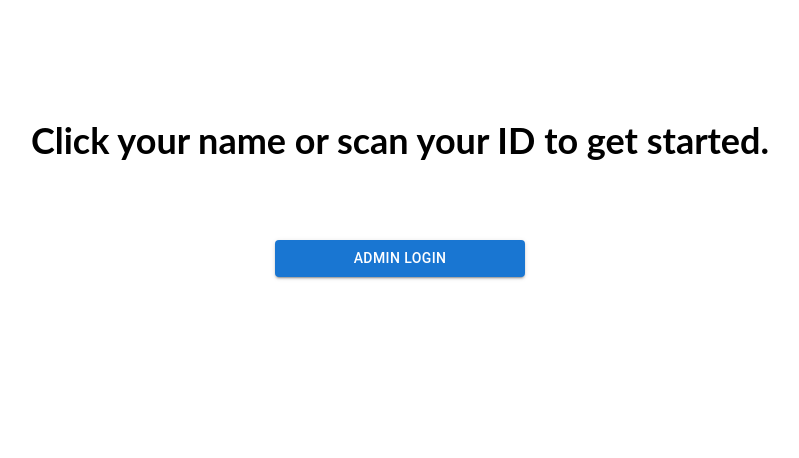
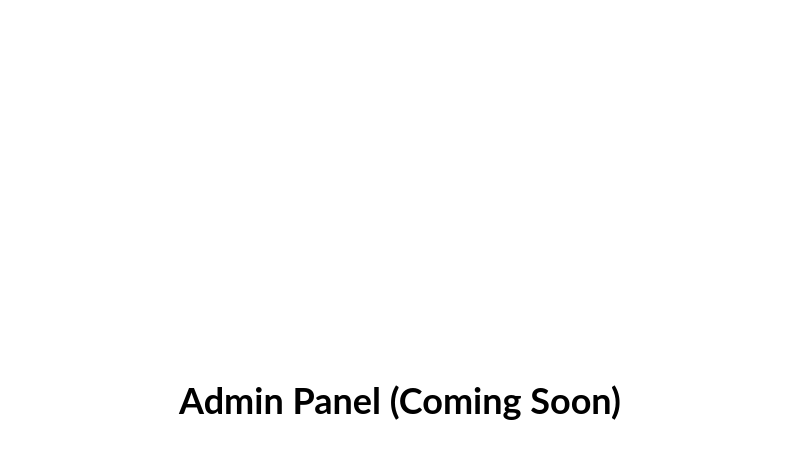
Before and after one commit to techeclecticdesign/Prepaid-POS, a React (Vite) app: page /admin in a window 1280 px wide. Shown: the top 458 px of the page, without its empty margins (240-1039 px from the left). Built offline with nearby package versions, Linux system fonts and the light colour scheme.

Commit message:
feat: added react-router-dom

```diff
--- a/package.json
+++ b/package.json
@@ -27,6 +27,7 @@
     "jsdom": "^26.1.0",
     "react": "^18.3.1",
     "react-dom": "^18.3.1",
+    "react-router-dom": "^7.6.3",
     "vite-tsconfig-paths": "^5.1.4"
   },
   "devDependencies": {
--- a/src/App.tsx
+++ b/src/App.tsx
@@ -1,43 +1,12 @@
-import { useState } from "react";
-import AppButton from "./components/AppButton";
-import StaffLoginDialog from "./components/StaffLoginDialog";
-import { useAuth } from "./AuthProvider";
-import { useOperators } from "./hooks/useOperators";
+import { Routes, Route } from "react-router-dom";
+import HomePage from "./pages/Homepage/Homepage";
+import AdminPage from "./pages/AdminPage/AdminPage";
 
 export default function App() {
-  const operators = useOperators();
-  const { loggedIn, login, logout } = useAuth();
-  const [showLogin, setShowLogin] = useState(false);
-
   return (
-    <main className="min-h-screen flex flex-col items-center justify-start py-10">
-      <h1 className="text-4xl font-bold my-20 text-center">
-        Click your name or scan your ID to get started.
-      </h1>
-      <div>
-        {operators.map((o) => (
-          <AppButton key={o.id} text={o.name} />
-        ))}
-
-        {!loggedIn ? (
-          <AppButton
-            variant="contained"
-            onClick={() => setShowLogin(true)}
-            text="Admin Login"
-          />
-        ) : (
-          <AppButton variant="contained" onClick={logout} text="Log Out" />
-        )}
-      </div>
-
-      <StaffLoginDialog
-        open={showLogin}
-        onClose={() => setShowLogin(false)}
-        onLoginSuccess={async (pw) => {
-          const ok = await login(pw);
-          if (ok) setShowLogin(false);
-        }}
-      />
-    </main>
+    <Routes>
+      <Route path="/" element={<HomePage />} />
+      <Route path="/admin" element={<AdminPage />} />
+    </Routes>
   );
 }
--- a/src/components/AppButton.tsx
+++ b/src/components/AppButton.tsx
@@ -4,6 +4,7 @@ interface AppButtonProps extends ButtonProps {
   text: string;
 }
 
+// A button with custom defaults and which takes its inner text as a prop
 export default function AppButton({
   variant = "outlined",
   color = "primary",
--- a/src/main.tsx
+++ b/src/main.tsx
@@ -1,13 +1,16 @@
 import "./tailwind.css";
 import React from "react";
 import ReactDOM from "react-dom/client";
+import { BrowserRouter } from "react-router-dom";
 import App from "./App";
 import { AuthProvider } from "./AuthProvider";
 
 ReactDOM.createRoot(document.getElementById("root") as HTMLElement).render(
   <React.StrictMode>
     <AuthProvider>
-      <App />
+      <BrowserRouter>
+        <App />
+      </BrowserRouter>
     </AuthProvider>
   </React.StrictMode>,
 );
--- /dev/null
+++ b/src/pages/AdminPage/AdminPage.tsx
@@ -0,0 +1,7 @@
+export default function AdminPage() {
+  return (
+    <main className="min-h-screen flex items-center justify-center">
+      <h1 className="text-4xl font-bold">Admin Panel (Coming Soon)</h1>
+    </main>
+  );
+}
--- /dev/null
+++ b/src/pages/Homepage/Homepage.tsx
@@ -0,0 +1,48 @@
+import { useState } from "react";
+import { useNavigate } from "react-router-dom";
+import AppButton from "../../components/AppButton";
+import StaffLoginDialog from "./components/StaffLoginDialog";
+import { useAuth } from "../../AuthProvider";
+import { useOperators } from "./hooks/useOperators";
+
+export default function App() {
+  const operators = useOperators();
+  const { loggedIn, login, logout } = useAuth();
+  const [showLogin, setShowLogin] = useState(false);
+  const navigate = useNavigate();
+
+  return (
+    <main className="min-h-screen flex flex-col items-center justify-start py-10">
+      <h1 className="text-4xl font-bold my-20 text-center">
+        Click your name or scan your ID to get started.
+      </h1>
+      <div>
+        {operators.map((o) => (
+          <AppButton key={o.id} text={o.name} />
+        ))}
+
+        {!loggedIn ? (
+          <AppButton
+            variant="contained"
+            onClick={() => setShowLogin(true)}
+            text="Admin Login"
+          />
+        ) : (
+          <AppButton variant="contained" onClick={logout} text="Log Out" />
+        )}
+      </div>
+
+      <StaffLoginDialog
+        open={showLogin}
+        onClose={() => setShowLogin(false)}
+        onLoginSuccess={async (pw) => {
+          const ok = await login(pw);
+          if (ok) {
+            setShowLogin(false);
+            navigate("/admin");
+          }
+        }}
+      />
+    </main>
+  );
+}
--- a/src/components/StaffLoginDialog.tsx
+++ b/src/pages/Homepage/components/StaffLoginDialog.tsx
@@ -9,7 +9,7 @@ import {
   Snackbar,
   Alert,
 } from "@mui/material";
-import AppButton from "./AppButton";
+import AppButton from "../../../components/AppButton";
 
 interface Props {
   open: boolean;
```
Also changed, not shown: src/pages/Homepage/hooks/useOperators.tsx (renamed from src/hooks/useOperators.tsx), 1 other file (tests, documents, lock files or other folders).
